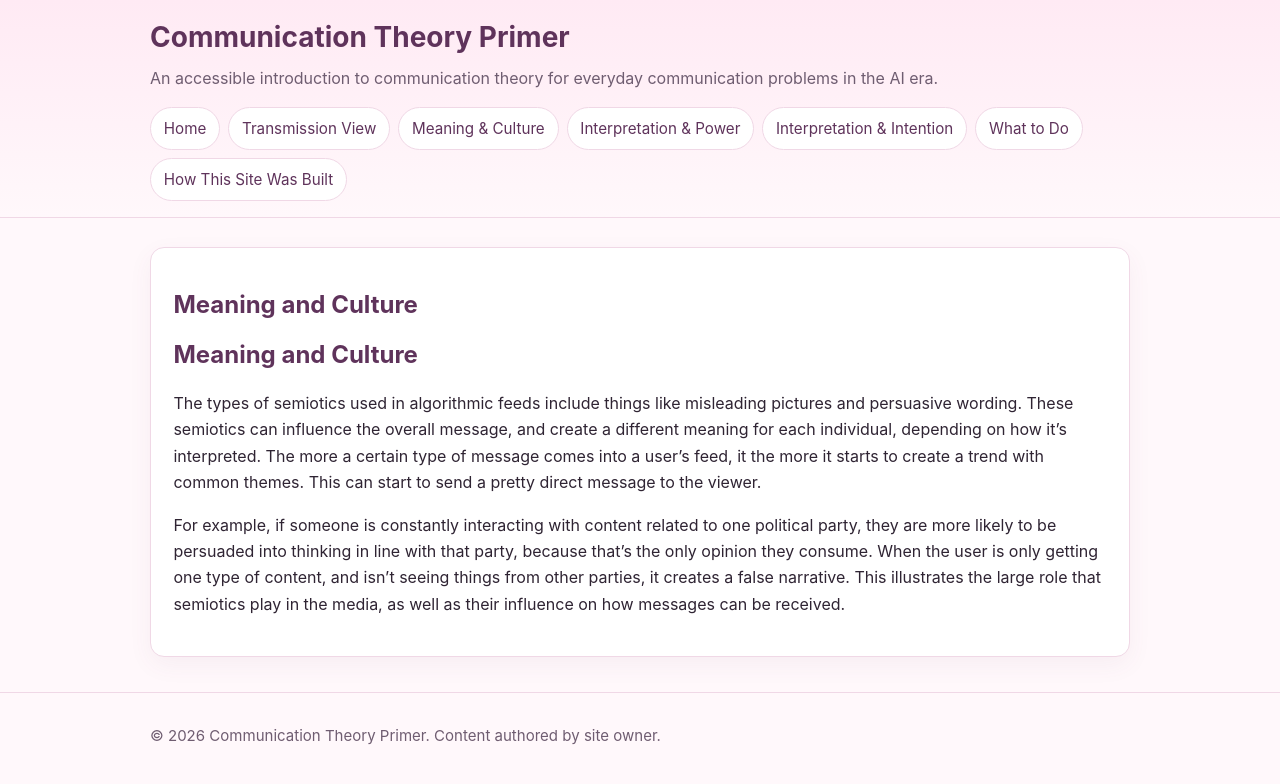
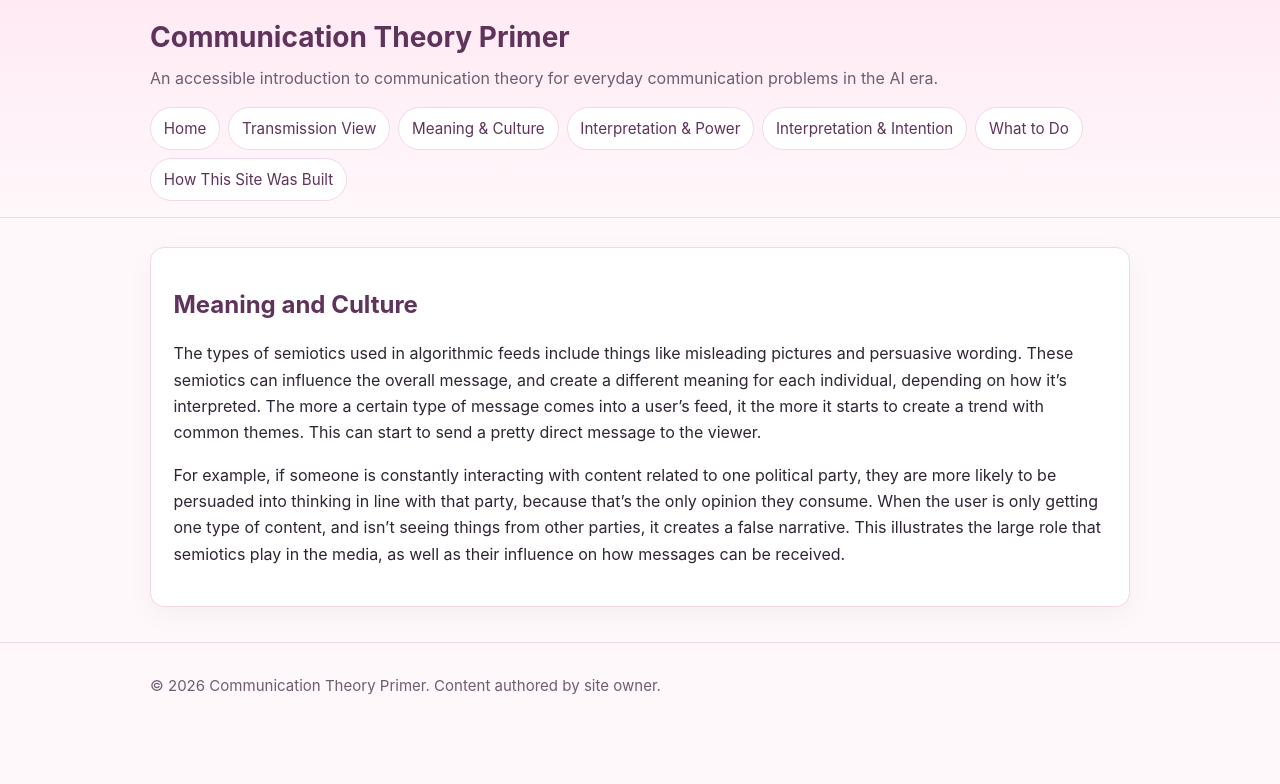
Before and after one commit to abbyfriedman1/comm-primer, a Jekyll site: the page built from pages/meaning-and-culture.md, in a window 1280 px wide. Shown: the top 784 px of the page. Built offline with Jekyll 4.4.1, drawn with Linux system fonts in a browser that asks for light colours.

Commit message:
Remove redundant heading from meaning-and-culture.md
Removed the heading 'Meaning and Culture' to streamline the content.

```diff
--- a/pages/meaning-and-culture.md
+++ b/pages/meaning-and-culture.md
@@ -4,8 +4,6 @@ title: Meaning and Culture
 permalink: /pages/meaning-and-culture.html
 ---
 
-## Meaning and Culture
-
 The types of semiotics used in algorithmic feeds include things like misleading pictures and persuasive wording. These semiotics can influence the overall message, and create a different meaning for each individual, depending on how it's interpreted. The more a certain type of  message comes into a user’s feed, it the more it starts to create a trend with common themes. This can start to send a pretty direct message to the viewer.
 
 For example, if someone is constantly interacting with content related to one political party, they are more likely to be persuaded into thinking in line with that party, because that's the only opinion they consume. When the user is only getting one type of content, and isn’t seeing things from other parties, it creates a false narrative. This illustrates the large role that semiotics play in the media, as well as their influence on how messages can be received.
```
